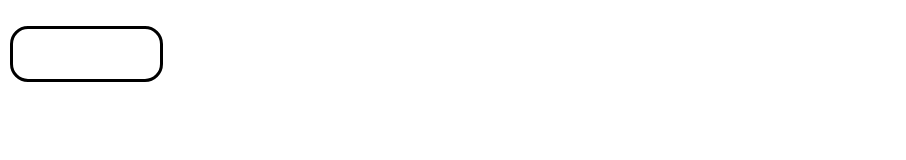
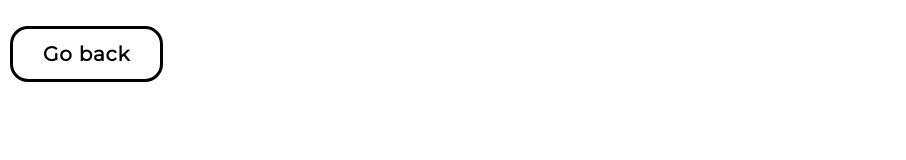
Before and after one commit to TkachOleksandr/goit-js-hw-10, a website built with Vite: page src/1-timer.html in a window 1280 px wide. Shown: the top 160 px of the page, without its empty margins (0-906 px from the left). Built offline with nearby package versions, Linux system fonts and the light colour scheme.

Commit message:
message commit

```diff
--- a/src/css/timer.css
+++ b/src/css/timer.css
@@ -16,7 +16,7 @@ body {
   top: 0;
   left: 0;
 
-  color: #0000;
+  color: #000;
   text-decoration: none;
   border: 3px solid #000;
   border-radius: 18px;
```
